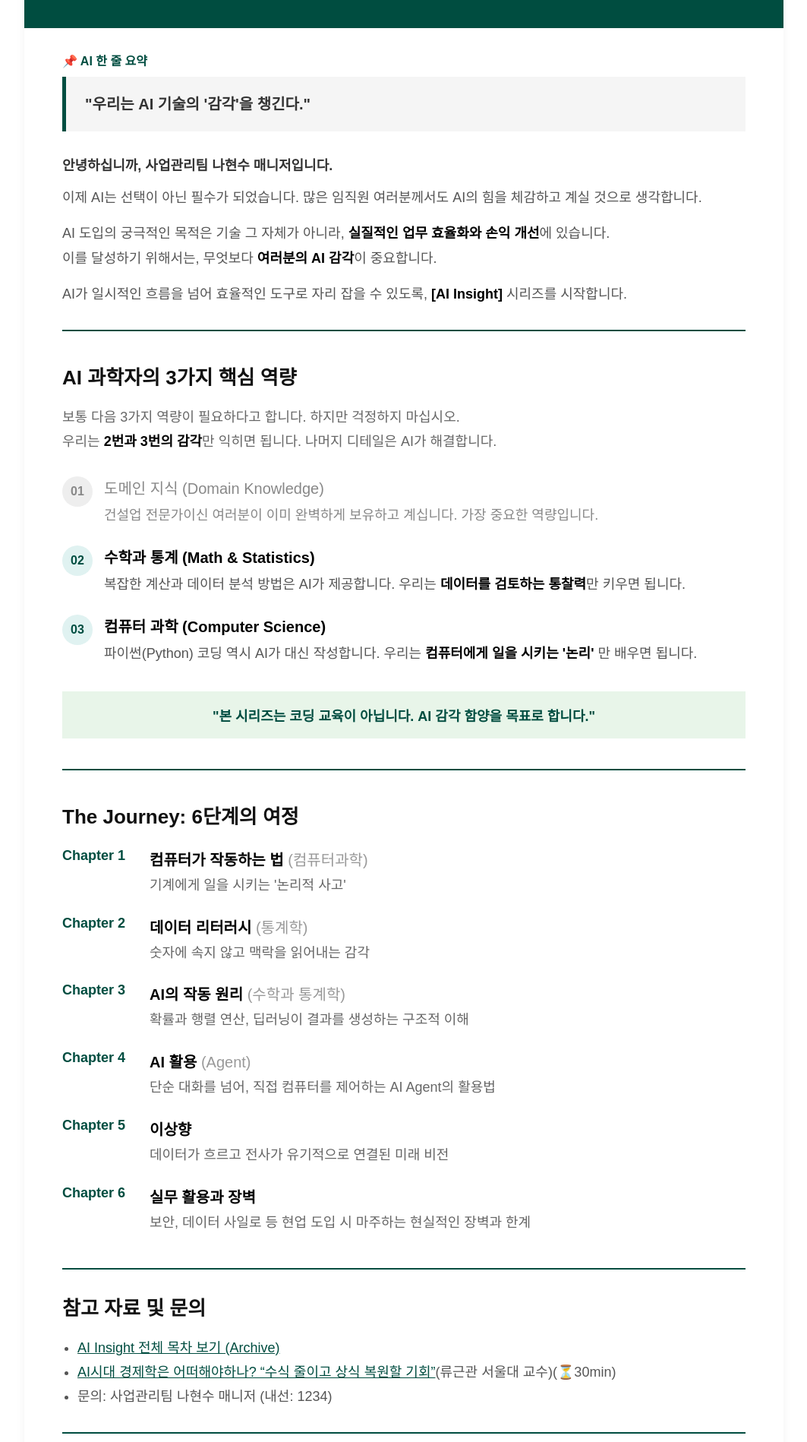
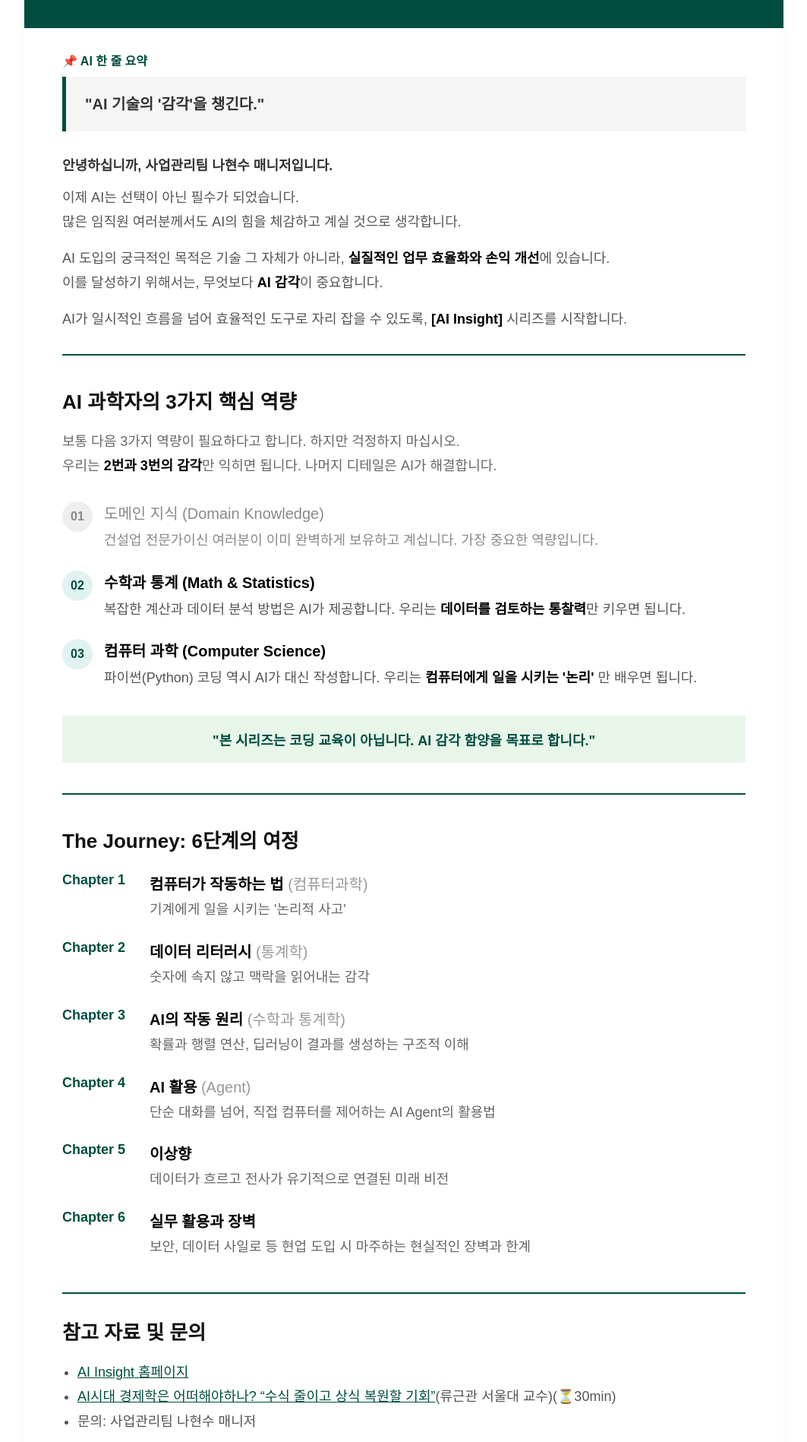
Before and after one commit to hdec-ai/hdec-ai.github.io, a plain HTML site: page vol01.html in a window 1280 px wide. Shown: the part 122-2020 px from the top of the page at 76% size, without its empty margins (108-1171 px from the left). Drawn offline with Linux system fonts and the light colour scheme.

Commit message:
Add files via upload

```diff
--- a/vol01.html
+++ b/vol01.html
@@ -66,7 +66,7 @@
                                 <td width="5" bgcolor="#004D40" style="width: 5px; font-size: 0; line-height: 0;">&nbsp;</td>
                                 <td style="padding: 20px 25px;">
                                     <p class="mobile-text" style="margin: 0; font-size: 20px; line-height: 1.6; color: #333333; font-weight: bold;">
-                                        "우리는 AI 기술의 '감각'을 챙긴다."
+                                        "AI 기술의 '감각'을 챙긴다."
                                     </p>
                                 </td>
                             </tr>
@@ -80,10 +80,10 @@
                             안녕하십니까, 사업관리팀 나현수 매니저입니다.
                         </p>
                         <p class="mobile-text" style="margin: 0 0 15px 0; font-size: 18px; color: #555555; line-height: 1.8; text-align: justify;">
-                            이제 AI는 선택이 아닌 필수가 되었습니다. 많은 임직원 여러분께서도 AI의 힘을 체감하고 계실 것으로 생각합니다.
+                            이제 AI는 선택이 아닌 필수가 되었습니다. <br> 많은 임직원 여러분께서도 AI의 힘을 체감하고 계실 것으로 생각합니다.
                         </p>
                         <p class="mobile-text" style="margin: 0 0 15px 0; font-size: 18px; color: #555555; line-height: 1.8; text-align: justify;">
-                            AI 도입의 궁극적인 목적은 기술 그 자체가 아니라, <strong style="color:#000000;">실질적인 업무 효율화와 손익 개선</strong>에 있습니다. <br>이를 달성하기 위해서는, 무엇보다 <strong style="color:#000000;">여러분의 AI 감각</strong>이 중요합니다.
+                            AI 도입의 궁극적인 목적은 기술 그 자체가 아니라, <strong style="color:#000000;">실질적인 업무 효율화와 손익 개선</strong>에 있습니다. <br>이를 달성하기 위해서는, 무엇보다 <strong style="color:#000000;">AI 감각</strong>이 중요합니다.
                         </p>
                         <p class="mobile-text" style="margin: 0; font-size: 18px; color: #555555; line-height: 1.8; text-align: justify;">
                             AI가 일시적인 흐름을 넘어 효율적인 도구로 자리 잡을 수 있도록, <strong style="color:#000000;">[AI Insight]</strong> 시리즈를 시작합니다.
@@ -235,9 +235,9 @@
                             참고 자료 및 문의
                         </h2>
                          <ul style="margin: 0; padding-left: 20px; font-size: 18px; color: #555555; line-height: 1.8;">
-                            <li><a href="index.html" style="color:#004D40; text-decoration:underline;">AI Insight 전체 목차 보기 (Archive)</a></li>
+                            <li><a href="https://hdec-ai.github.io" class="btn-read" style="color:#004D40; text-decoration:underline;">AI Insight 홈페이지</a></li>
                             <li><a href="https://www.youtube.com/watch?v=pT2NMrlTjNU" style="color:#004D40; text-decoration:underline;">AI시대 경제학은 어떠해야하나? “수식 줄이고 상식 복원할 기회”</a>(류근관 서울대 교수)(⏳30min)</li>
-                            <li>문의: 사업관리팀 나현수 매니저 (내선: 1234)</li>
+                            <li>문의: 사업관리팀 나현수 매니저</li>
                         </ul>
                     </td>
                 </tr>
@@ -278,7 +278,7 @@
                             <tr>
                                 <td style="color: #999999; font-size: 14px;">
                                     Copyright © 2026 HYUNDAI E&C. All rights reserved.<br>
-                                    Created by 나현수 매니저
+                                    Created by Project Management Team, 나현수 매니저.
                                 </td>
                             </tr>
                         </table>
```
Also changed, not shown: index.html (+1 -1 lines).
